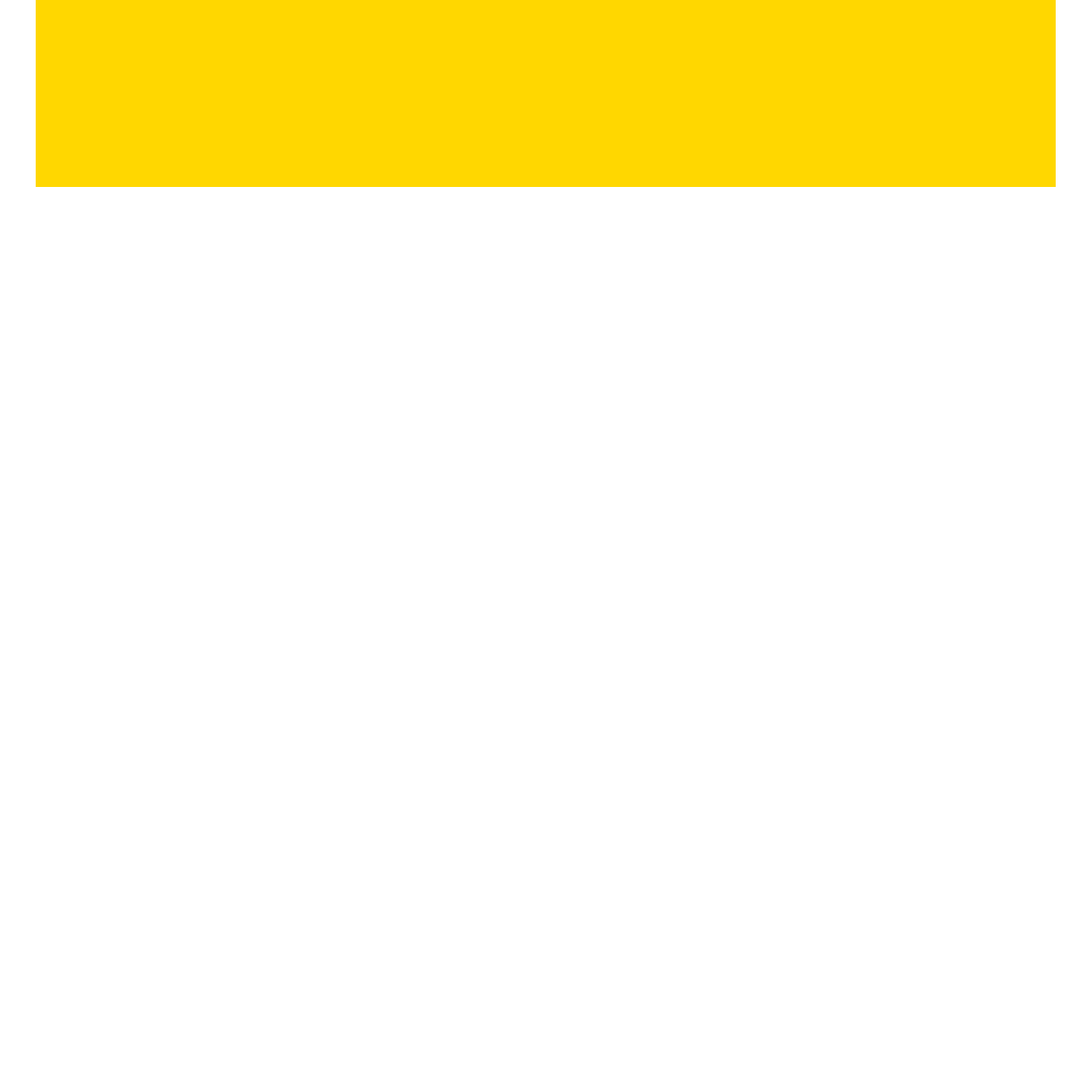
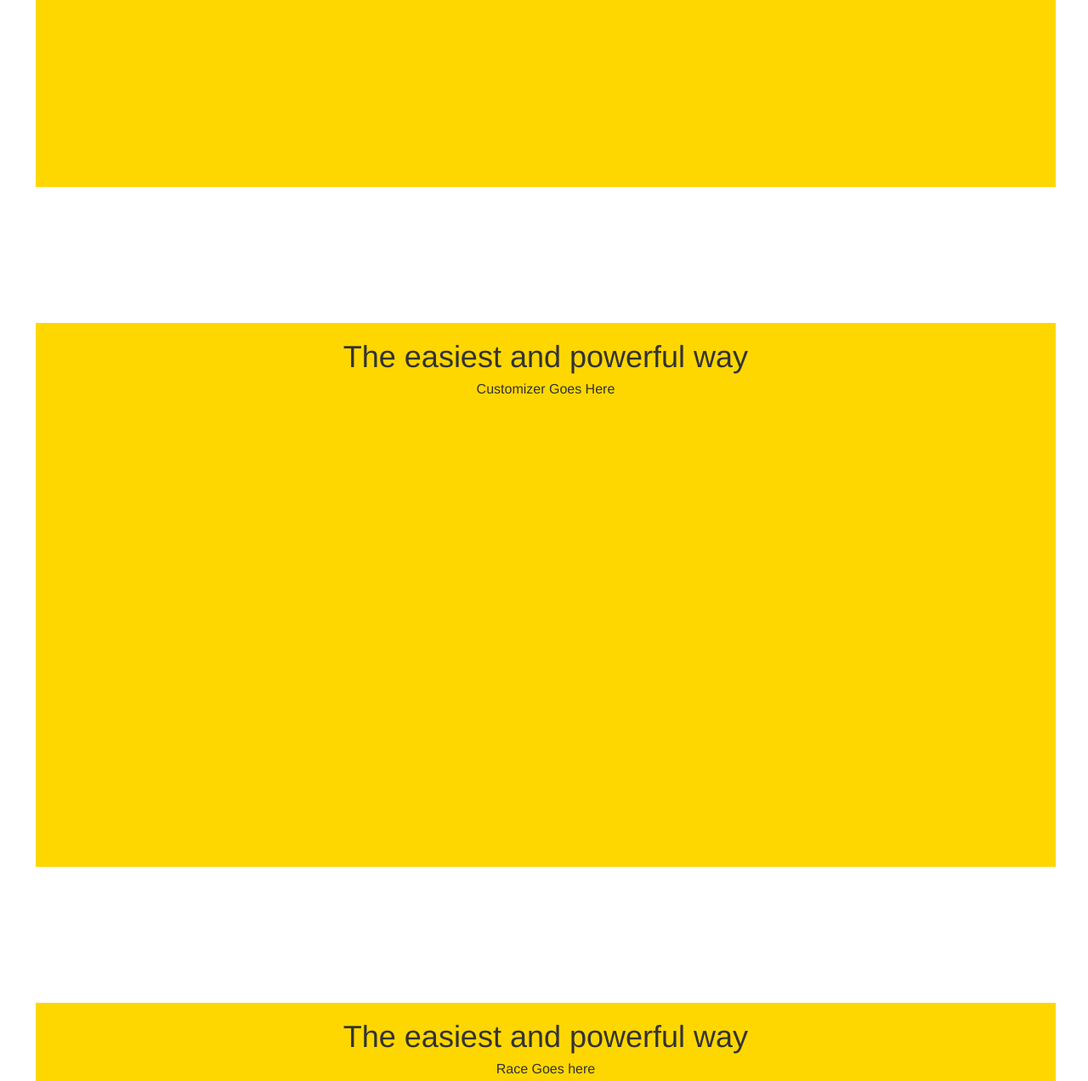
Before and after one commit to quiz16/kidzania, a plain HTML site: page index.html in a window 1280 px wide. Shown: the part 500-1772 px from the top of the page at 85% size. Before the commit the page ends 800 px from the top, so only its background shows below. Drawn offline with Linux system fonts and the light colour scheme.

Commit message:
feature(carousel): add images for carousel
- add temporary images

```diff
--- a/index.html
+++ b/index.html
@@ -32,6 +32,32 @@
 			</div>
 		</div>
 
+		<div class="vertical-center">
+			<div class="container text-center">
+				<h1>The easiest and powerful way</h1>
+				<div class="row">
+
+					<div class="col-md-12">
+						<div class="top-bg">Customizer Goes Here</div>
+					</div>
+
+				</div>
+			</div>
+		</div>
+
+		<div class="vertical-center">
+			<div class="container text-center">
+				<h1>The easiest and powerful way</h1>
+				<div class="row">
+
+					<div class="col-md-12">
+						<div class="top-bg">Race Goes here</div>
+					</div>
+
+				</div>
+			</div>
+		</div>
+
 		<!-- jQuery -->
 		<script src="lib/jquery-2.1.3.min.js"></script>
 		<!-- Bootstrap JavaScript -->
```
Also changed, not shown: images/carousel/1.jpg (added), images/carousel/2.jpg (added), images/carousel/3.jpg (added), images/carousel/4.jpg (added), images/carousel/5.jpg (added).
